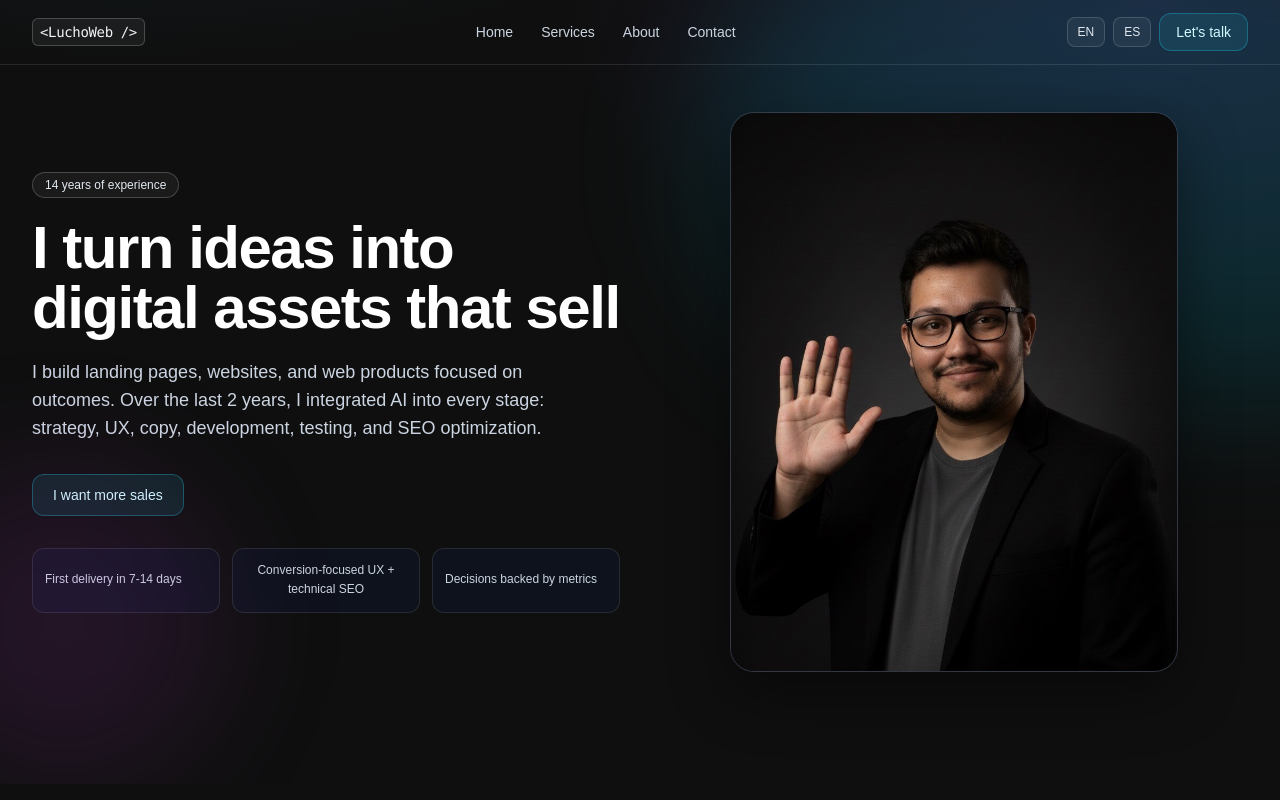
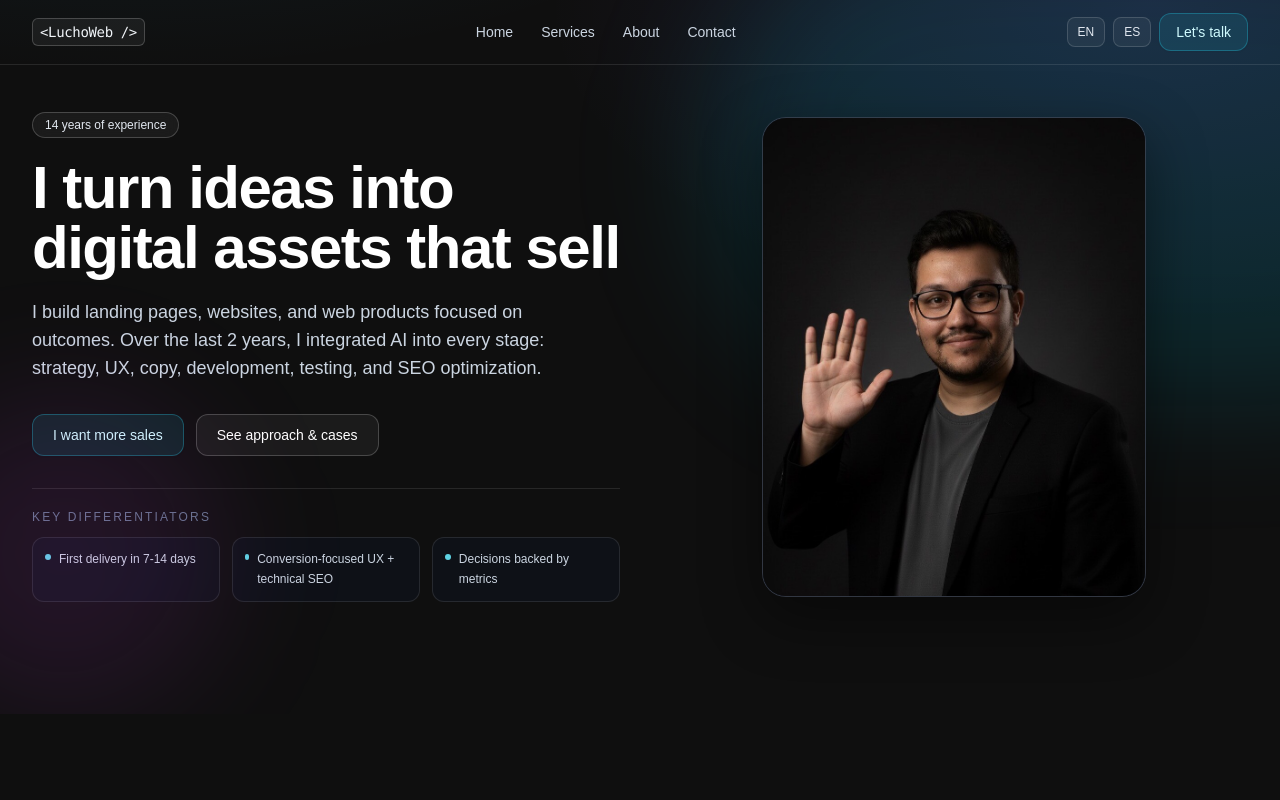
Before and after one commit to luchoweb/luchoweb-site, a React (Vite) app: page / in a window 1280 px wide. Shown: the top 800 px of the page. Built offline with nearby package versions, Linux system fonts and the light colour scheme.

Commit message:
Improve Hero image loading priority and sizing hints (#5)

```diff
--- a/index.html
+++ b/index.html
@@ -27,6 +27,7 @@
     <meta name="twitter:description"
         content="Sitios web modernos y estrategia digital para vender más con una experiencia de usuario impecable." />
     <meta name="twitter:image" content="https://luchoweb.dev/me-site.jpeg" />
+    <link rel="preload" as="image" href="/me-site.jpeg" fetchpriority="high" />
 
     <script type="application/ld+json">
       {
--- a/src/i18n/locales/en/translation.json
+++ b/src/i18n/locales/en/translation.json
@@ -27,7 +27,8 @@
       "delivery": "First delivery in 7-14 days",
       "focus": "Conversion-focused UX + technical SEO",
       "roi": "Decisions backed by metrics"
-    }
+    },
+    "proofLabel": "Key differentiators"
   },
   "services": {
     "title": "Services built for growth",
--- a/src/i18n/locales/es/translation.json
+++ b/src/i18n/locales/es/translation.json
@@ -27,7 +27,8 @@
       "delivery": "Entrega inicial en 7-14 días",
       "focus": "Enfoque en conversión y SEO técnico",
       "roi": "Decisiones guiadas por métricas"
-    }
+    },
+    "proofLabel": "Diferenciales clave"
   },
   "services": {
     "title": "Servicios para crecer online",
--- a/src/sections/Hero.jsx
+++ b/src/sections/Hero.jsx
@@ -41,26 +41,48 @@ export default function Hero({ years = 14 }) {
               >
                 {t("hero.primaryCta")}
               </a>
+              <a
+                href="#work"
+                className="inline-flex items-center justify-center rounded-xl border border-white/20 bg-white/5 px-5 py-2.5 text-sm font-medium text-white transition hover:bg-white/10"
+              >
+                {t("hero.secondaryCta")}
+              </a>
             </div>
 
-            <div className="mt-8 grid items-stretch gap-3 sm:grid-cols-3">
-              {proof.map((item) => (
-                <p
-                  key={item}
-                  className="flex h-full items-center rounded-xl border border-white/10 bg-slate-900/50 px-3 py-3 text-center text-xs leading-relaxed text-slate-300"
-                >
-                  {item}
-                </p>
-              ))}
+            <div className="mt-8 border-t border-white/10 pt-5">
+              <p className="mb-3 text-xs uppercase tracking-[0.18em] text-slate-500">
+                {t("hero.proofLabel")}
+              </p>
+              <ul className="grid items-stretch gap-3 sm:grid-cols-3">
+                {proof.map((item) => (
+                  <li
+                    key={item}
+                    className="flex h-full items-start gap-2 rounded-xl border border-white/10 bg-slate-900/35 px-3 py-3 text-xs leading-relaxed text-slate-300"
+                  >
+                    <span className="mt-1 inline-block h-1.5 w-1.5 rounded-full bg-cyan-300/90" />
+                    <span>{item}</span>
+                  </li>
+                ))}
+              </ul>
             </div>
           </div>
 
           {/* Placeholder image */}
-          <div className="relative mx-auto w-full max-w-md">
+          <div className="relative mx-auto w-full max-w-[22rem] xl:max-w-[24rem]">
             <div className="relative aspect-[4/5] w-full overflow-hidden rounded-3xl border border-white/15 bg-slate-900/70 shadow-[0_20px_60px_rgba(0,0,0,0.45)] backdrop-blur">
               <div className="absolute inset-0 bg-gradient-to-br from-slate-900/50 via-slate-950/50 to-slate-900/50" />
               <div className="relative z-10 flex h-full w-full items-center justify-center">
-                <img src="/me-site.jpeg" alt="me" className="h-full w-full object-cover" />
+                <img
+                  src="/me-site.jpeg"
+                  alt="me"
+                  width="841"
+                  height="1050"
+                  loading="eager"
+                  decoding="async"
+                  fetchPriority="high"
+                  sizes="(min-width: 1280px) 24rem, 22rem"
+                  className="h-full w-full object-cover"
+                />
               </div>
               <div className="pointer-events-none absolute inset-0 rounded-3xl ring-1 ring-inset ring-white/10" />
             </div>
```
